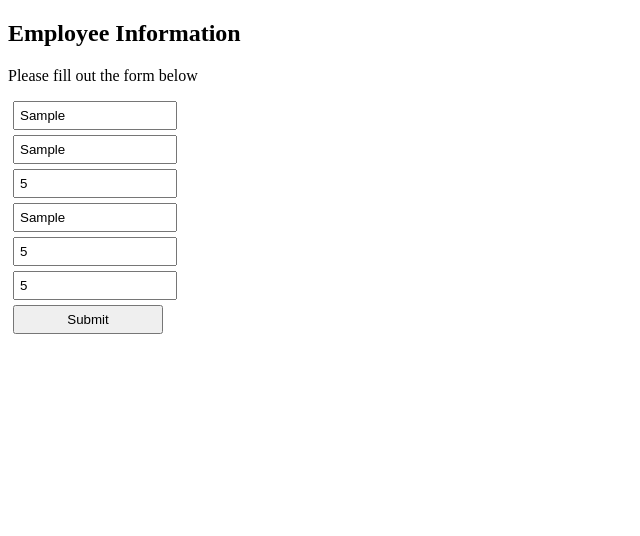
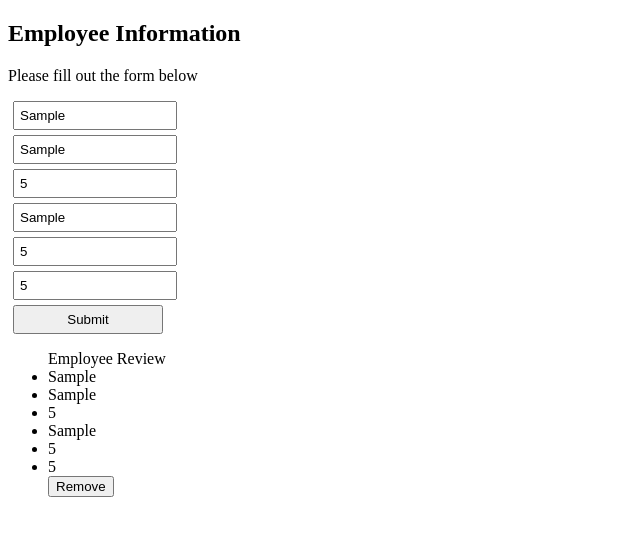
Before and after one commit to cwklausing/weekend_challenge_01, a plain HTML site: page index.html in a window 1280 px wide. Both pictures are taken after typing "Sample", "Sample", "5", "Sample", "5", "5" into the empty fields and a click on the input "Submit". Shown: the whole page, without its empty margins (0-640 px from the left). Drawn offline with nearby package versions, Linux system fonts and the light colour scheme.

Commit message:
Added output for submit

```diff
--- a/index.html
+++ b/index.html
@@ -20,7 +20,7 @@
 	</form>
 
 	<!--Display area for resulting employee object-->
-	<section class = "display">
+	<section>
 	</section>
 
 	<script src="https://code.jquery.com/jquery-2.1.4.js"></script>
--- a/script.js
+++ b/script.js
@@ -5,13 +5,22 @@ $(function() {
 		console.log(submission);
 
 		var $ul = $('<ul>');
-		$ul.addClass('entry').appendTo('.display');
+		$ul.text('Employee Review');
+		$('section').append($ul);
 
 		for (var i = 0; i < submission.length; i++) {
-			var elem = submission[i];
+			var elem = submission[i].value;
 			var $li = $('<li>');
 			$li.text(elem);
-			$('ul').closest().append($li);
+			$('ul:last').append($li);
 		}
+		$button = $('<button>');
+		$button.text('Remove');
+		$('ul:last').append($button);
 	})
+
+	// $('section').on('click', 'button' function(e) {
+	// 	event.preventDefault();
+	// 	$(this).closest("ul").detach();
+	// };
 });
```
